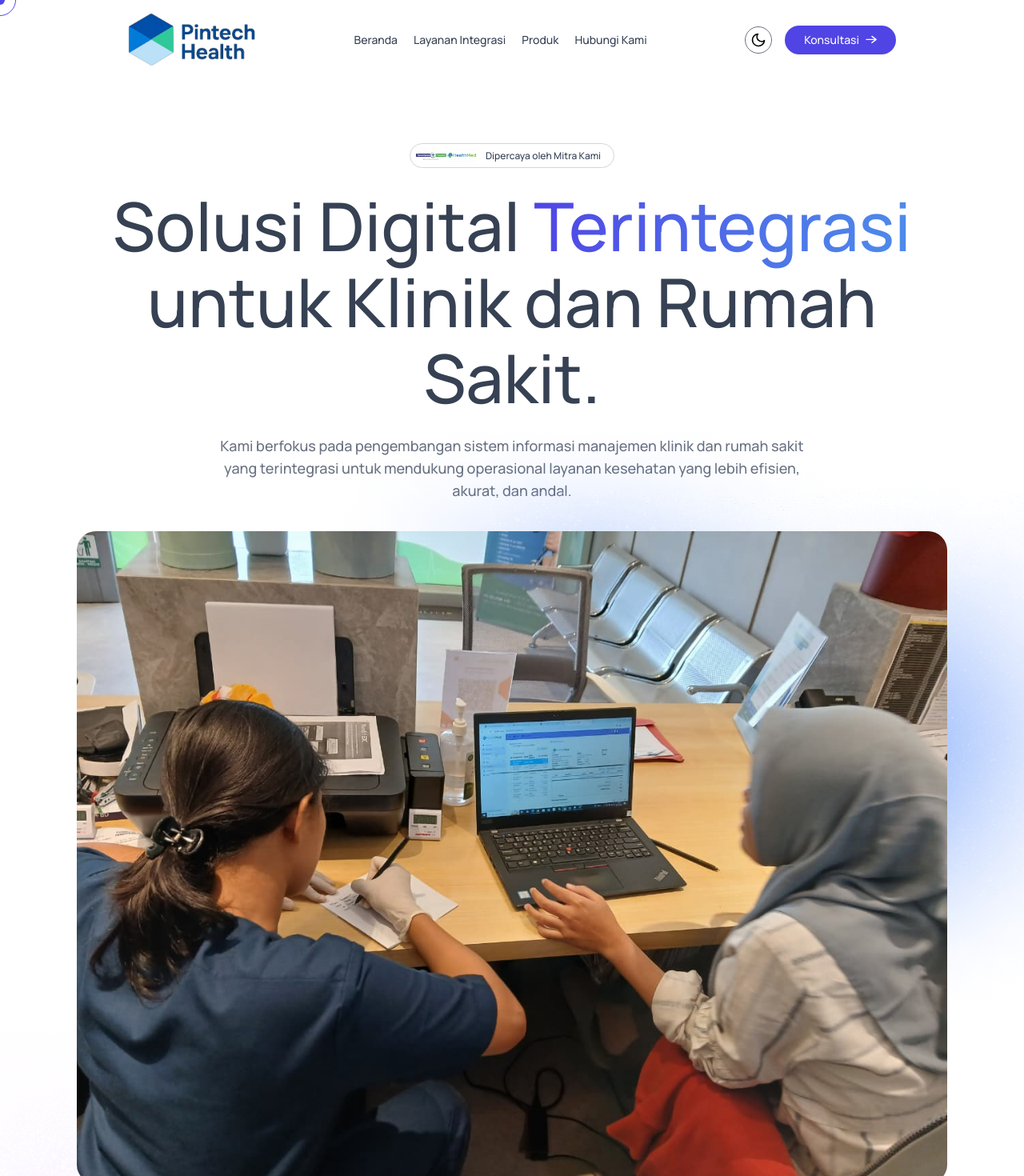
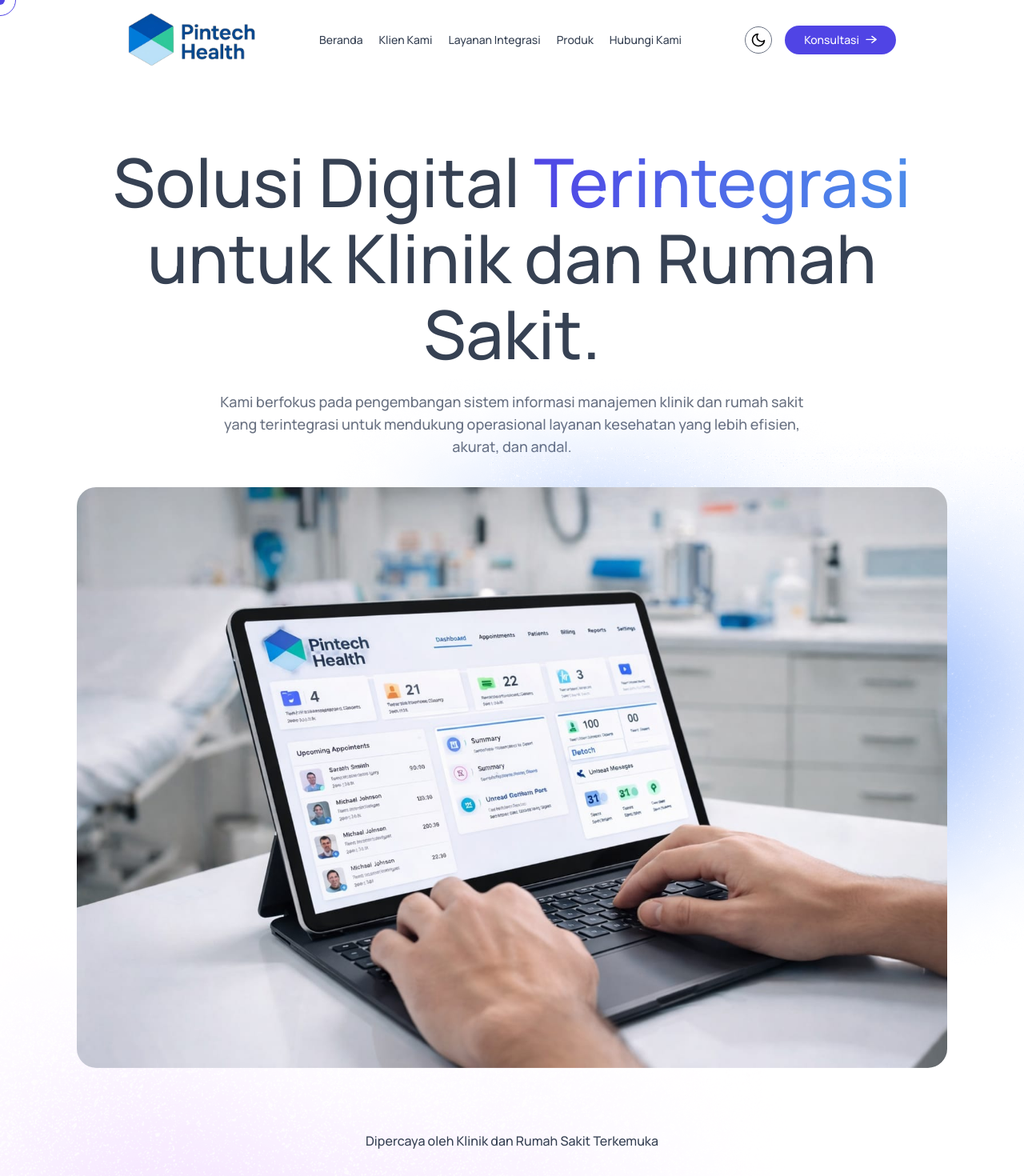
Before and after one commit to usmarmanalu/PintechHealth, a React (Vite) app in the folder pintech/: page / in a window 1280 px wide. Shown: the top 1470 px of the page at 80% size. Built offline with nearby package versions, Linux system fonts and the light colour scheme.

Commit message:
revisi 1

```diff
--- a/pintech/src/assets/assets.js
+++ b/pintech/src/assets/assets.js
@@ -33,6 +33,7 @@ import usmar from './usmar.jpeg'
 import rupi from './rupi.jpeg'
 import anro from './anro.jpeg'
 import pse from './logo_pse.png'
+import bgPintech from './bgPintech.jpeg'
 
 export const company_logos = [
   health_med,
@@ -44,6 +45,7 @@ const assets = {
   arrow_icon,
   bgImage1,
   bgImage2,
+  bgPintech,
   hero_img,
   ads_icon,
   menu_icon,
@@ -75,7 +77,7 @@ const assets = {
 export default assets
 
 export const teamData = [
-  { name: 'Rupinda Manalu Amd.Kom, S.Kom', title: 'Direktur Utama', image: rupi },
+  { name: 'Rupinda Manalu Amd.Kom, S.Kom', title: 'Founder', image: rupi },
   { name: 'Anro Manalu Amd.Kom, S.Kom', title: 'Manager Operasional & Support', image: anro },
   { name: 'Usmar Manalu S.Kom', title: 'Head of Development', image: usmar },
 
--- a/pintech/src/components/Hero.jsx
+++ b/pintech/src/components/Hero.jsx
@@ -10,7 +10,7 @@ const Hero = () => {
       className="flex flex-col items-center gap-6 py-20 px-4 sm:px-12
     lg:px-24 xl-px-40 text-center w-full overflow-hidden text-gray-700 dark:text-white"
     >
-      <motion.div
+      {/* <motion.div
         initial={{ opacity: 0, y: 20 }}
         whileInView={{ opacity: 1, y: 0 }}
         transition={{ duration: 0.5, delay: 0.7 }}
@@ -19,7 +19,7 @@ const Hero = () => {
       >
         <img className="w-20" src={assets.trusted} alt="" />
         <p className="text-xs font-medium">Dipercaya oleh Mitra Kami</p>
-      </motion.div>
+      </motion.div> */}
 
       <motion.h1
         initial={{ opacity: 0, y: 40 }}
@@ -61,7 +61,7 @@ const Hero = () => {
         div
         className="relative"
       >
-        <img src={assets.hero_img} alt="" className="w-full max-w-6xl rounded-3xl" />
+        <img src={assets.bgPintech} alt="" className="w-full max-w-6xl rounded-3xl" />
         <img
           src={assets.bgImage1}
           alt=""
--- a/pintech/src/components/Navbar.jsx
+++ b/pintech/src/components/Navbar.jsx
@@ -42,6 +42,13 @@ const Navbar = ({ theme, setTheme }) => {
           className="sm:hover:border-b"
         >
           Beranda
+        </a>
+         <a
+          onClick={() => setSidebarOpen(false)}
+          href="#client"
+          className="sm:hover:border-b"
+        >
+          Klien Kami
         </a>
         <a
           onClick={() => setSidebarOpen(false)}
--- a/pintech/src/components/Teams.jsx
+++ b/pintech/src/components/Teams.jsx
@@ -33,10 +33,10 @@ const Teams = () => {
             dark:border-gray-700 bg-white dark:bg-gray-900 shadow-xl shadow-gray-100 dark:shadow-white/5
             hover:scale-103 transition-all duration-400"
           >
-            <img src={team.image} className="w-12 h-12 rounded-full" alt="" />
+            <img src={team.image} className="w-24 h-24 rounded-full" alt="" />
             <div className="flex-1">
               <h3 className="font-bold text-sm ">{team.name}</h3>
-              <p className="text-xs opacity-60 text-center">{team.title}</p>
+              <p className="text-xs opacity-60">{team.title}</p>
             </div>
           </motion.div>
         ))}
--- a/pintech/src/components/TrustedBy.jsx
+++ b/pintech/src/components/TrustedBy.jsx
@@ -11,6 +11,7 @@ const TrustedBy = () => {
     transition={{ duration: 0.6 }}
     viewport={{ once: true }}
 
+    id='client'
     className='flex flex-col items-center px-4 sm:px-12 lg:px-24 xl:px-40 gap-10 text-gray-700 dark:text-white/80'>
       <motion.h3
       initial={{ opacity: 0, y: 20 }}
@@ -34,7 +35,7 @@ const TrustedBy = () => {
               visible: {opacity: 1, y: 0}
             }}
             transition={{duration: 0.4}}
-            key={index} src={logo} alt="" className='max-h-5 sm:max-h-6 dark:drop-shadow-xl' />
+            key={index} src={logo} alt="" className='max-h-5 sm:max-h-12 dark:drop-shadow-xl' />
         ))}
         </motion.div>
     </motion.div>
```
Also changed, not shown: pintech/src/assets/bgPintech.jpeg (added).
